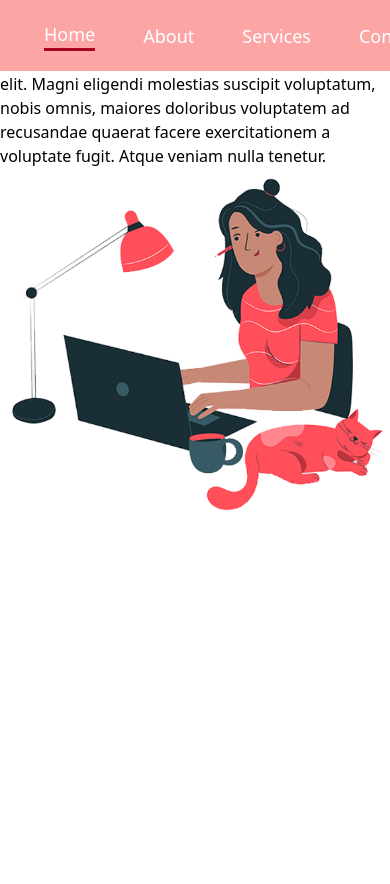
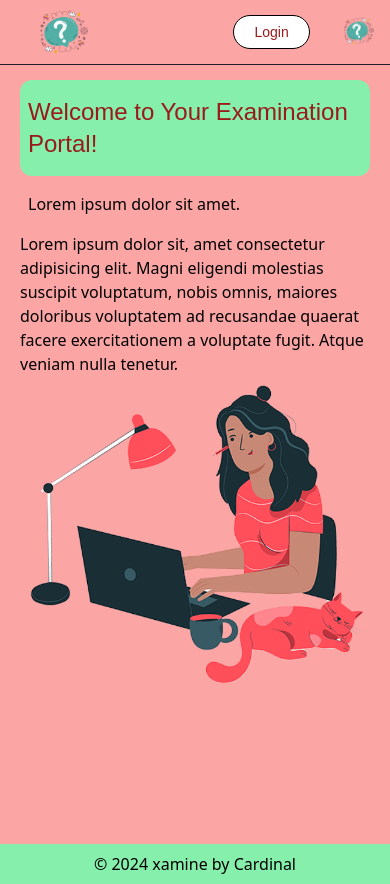
Before and after one commit to CardinalSparrow/JobNest, a React (Vite) app: page / in a window 390 px wide. Before the commit the page ends 844 px from the top, so only its background shows below. Built offline with nearby package versions, Linux system fonts and the light colour scheme.

Commit message:
6-12 Improved responsiveness

```diff
--- a/src/App.css
+++ b/src/App.css
@@ -1,8 +1,16 @@
 .nav-menu li:hover {
 	color: #a9031e;
 }
-.nav-menu hr {
-	background: #a9031e;
+hr {
+	background: #18ca65;
 	height: 3px;
 	border: none;
 }
+
+body {
+	height: 100vh;
+}
+
+.app {
+	height: 100vh;
+}
--- a/src/App.jsx
+++ b/src/App.jsx
@@ -3,15 +3,19 @@ import { BrowserRouter, Routes, Route } from "react-router-dom";
 import Home from "./pages/Home";
 import Nav from "./components/Nav";
 import "./App.css";
+import About from "./pages/About";
+import Footer from "./components/Footer";
 
 const App = () => {
 	return (
-		<div>
+		<div className="app w-full">
 			<BrowserRouter>
 				<Nav />
 				<Routes>
 					<Route path="/" element={<Home />} />
+					<Route path="/about" element={<About />} />
 				</Routes>
+				<Footer />
 			</BrowserRouter>
 		</div>
 	);
--- /dev/null
+++ b/src/components/Footer.jsx
@@ -0,0 +1,11 @@
+import React from "react";
+
+const Footer = () => {
+	return (
+		<footer className="bg-green-300 text-center p-2 w-full">
+			<h5>&copy; 2024 xamine by Cardinal</h5>
+		</footer>
+	);
+};
+
+export default Footer;
--- a/src/components/Nav.jsx
+++ b/src/components/Nav.jsx
@@ -1,34 +1,57 @@
-import React from "react";
+import React, { useState } from "react";
 import { Link } from "react-router-dom";
 import icon from "../images/login-image.png";
 const Nav = () => {
+	const [menu, setMenu] = useState("home");
+	const [mobileMenuOpen, setMobileMenuOpen] = useState(false);
+
+	const toggleMobileMenu = () => {
+		setMobileMenuOpen(!mobileMenuOpen);
+		console.log("cli");
+	};
 	return (
-		<div className="flex items-center justify-around bg-red-300 p-1 shadow-black-200 fixed w-full z-10">
-			<Link>
+		<div className="flex items-center justify-around bg-red-300 border-b border-black-100 shadow-black-200 fixed w-full z-10">
+			<Link to="/" onClick={() => setMenu("home")}>
 				<div className="p-2 me-2">
-					<img className="w-10" src={icon} alt="logo" />
+					<img className="w-12" src={icon} alt="logo" />
 				</div>
 			</Link>
+			<div
+				className="sm:hidden absolute top-4 right-4"
+				onClick={toggleMobileMenu}
+			>
+				<img width="30px" src={icon} />
+			</div>
 			{/* <div className="flex justify-between my-4"> */}
 			<nav className="justify-end">
-				<ul className="nav-menu flex m-4 items-center gap-12 text-white text-lg">
+				<ul
+					className={`nav-menu sm:bg-transparent bg-red-800 opacity-80 sm:relative absolute sm:flex sm:flex-row flex-col m-4 items-center sm:gap-12 text-white text-lg w-[40%] rounded-md sm:top-0 sm:right-0 top-10 -right-2 gap-4 ${
+						mobileMenuOpen ? "flex" : "hidden"
+					}`}
+				>
 					<li>
-						<Link className={``}>
-							Home <hr />
+						<Link to="/" className={``} onClick={() => setMenu("home")}>
+							Home{menu === "home" && <hr />}
 						</Link>
 					</li>
 					<li>
-						<Link className={``}>About</Link>
+						<Link to="/about" className={``} onClick={() => setMenu("about")}>
+							About{menu === "about" && <hr />}
+						</Link>
 					</li>
 					<li>
-						<Link className={``}>Services</Link>
+						<Link className={``} onClick={() => setMenu("services")}>
+							Services{menu === "services" && <hr />}
+						</Link>
 					</li>
 					<li>
-						<Link className={``}>Contact</Link>
+						<Link className={``} onClick={() => setMenu("contact")}>
+							Contact{menu === "contact" && <hr />}
+						</Link>
 					</li>
 				</ul>
 			</nav>
-			<button className="p-2 h-[40px] text-sm rounded-xl bg-gray-400 border-black border-solid border-2">
+			<button className="mr-12 px-5 py-1.5 text-sm rounded-3xl bg-white text-red-800 hover:bg-red-800 hover:text-white font-pextrabold border-black border-solid border">
 				Login
 			</button>
 			{/* </div> */}
--- /dev/null
+++ b/src/pages/About.jsx
@@ -0,0 +1,31 @@
+import React from "react";
+import AboutImg from "../images/experience-img.jpg";
+
+const About = () => {
+	return (
+		<div className="h-full sm:px-20 px-5 py-20 ">
+			<div>
+				<p>
+					Lorem ipsum dolor sit amet consectetur adipisicing elit. Magni, maxime
+					iste est incidunt modi itaque numquam voluptas, soluta provident ut
+					repellat nam deleniti recusandae. Expedita doloremque reprehenderit
+					nam officiis amet!
+				</p>
+				<div>
+					<img src={AboutImg} alt="" />
+				</div>
+				<div>
+					<h2>Lorem ipsum dolor sit amet.</h2>
+					<p>
+						Lorem ipsum dolor sit amet consectetur adipisicing elit. Magni,
+						maxime iste est incidunt modi itaque numquam voluptas, soluta
+						provident ut repellat nam deleniti recusandae. Expedita doloremque
+						reprehenderit nam officiis amet!
+					</p>
+				</div>
+			</div>
+		</div>
+	);
+};
+
+export default About;
--- a/src/pages/Home.jsx
+++ b/src/pages/Home.jsx
@@ -2,23 +2,23 @@ import React from "react";
 import Hero from "../images/slider-img.png";
 const Home = () => {
 	return (
-		<div>
-			<div>
-				<div>
-					<h2>Welcome to Your Examination Portal!</h2>
-					<h4>Lorem ipsum dolor sit amet.</h4>
-					<p>
-						Lorem ipsum dolor sit, amet consectetur adipisicing elit. Magni
-						eligendi molestias suscipit voluptatum, nobis omnis, maiores
-						doloribus voluptatem ad recusandae quaerat facere exercitationem a
-						voluptate fugit. Atque veniam nulla tenetur.
-					</p>
-				</div>
+		<section className="h-full sm:px-20 px-5 py-20 bg-red-300">
+			<div className="max-w-[40rem]">
+				<h2 className="bg-green-300 w-fit px-2 py-4 rounded-xl text-red-800 text-2xl font-pextrabold">
+					Welcome to Your Examination Portal!
+				</h2>
+				<h4 className="px-2 py-4">Lorem ipsum dolor sit amet.</h4>
+				<p>
+					Lorem ipsum dolor sit, amet consectetur adipisicing elit. Magni
+					eligendi molestias suscipit voluptatum, nobis omnis, maiores doloribus
+					voluptatem ad recusandae quaerat facere exercitationem a voluptate
+					fugit. Atque veniam nulla tenetur.
+				</p>
 			</div>
 			<div>
 				<img src={Hero} alt="" />
 			</div>
-		</div>
+		</section>
 	);
 };
 
```
